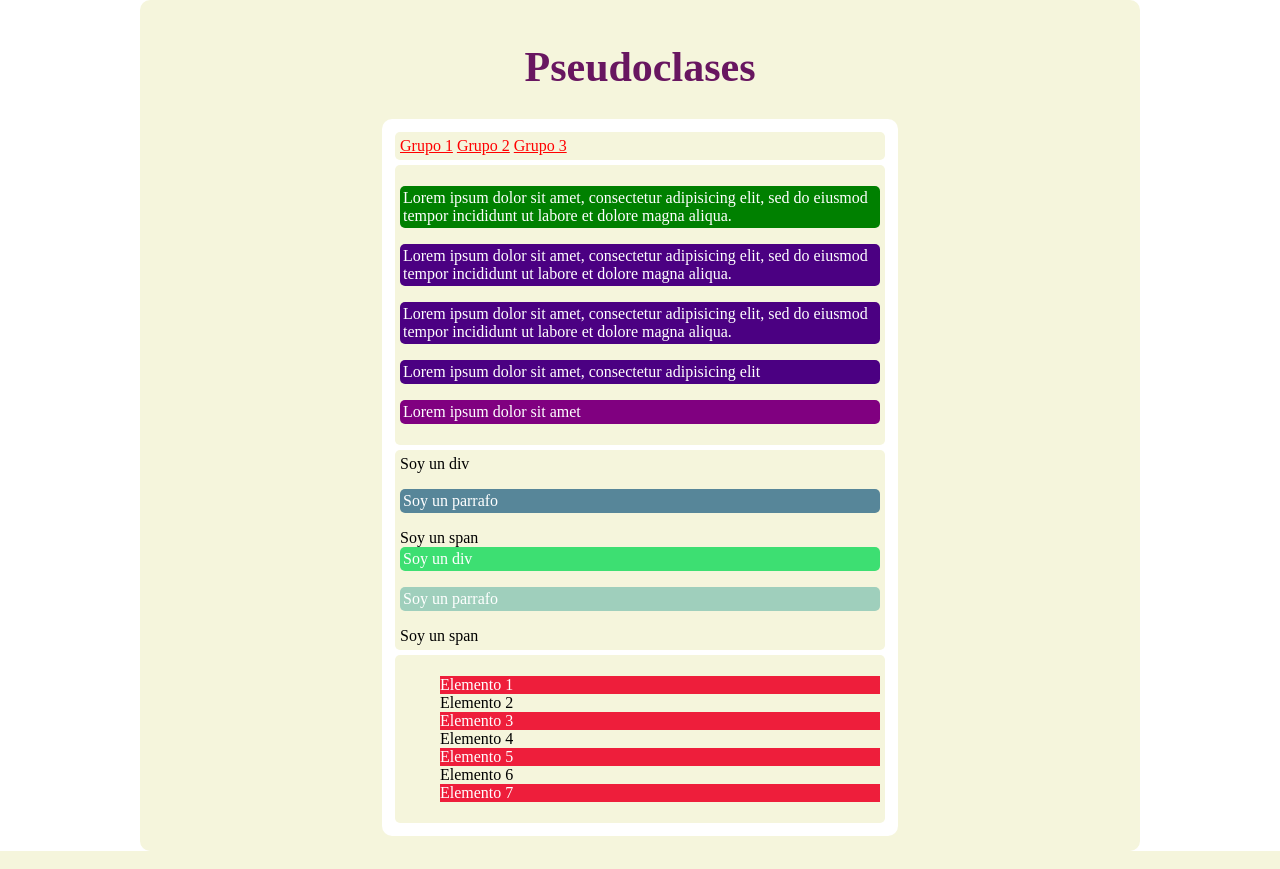
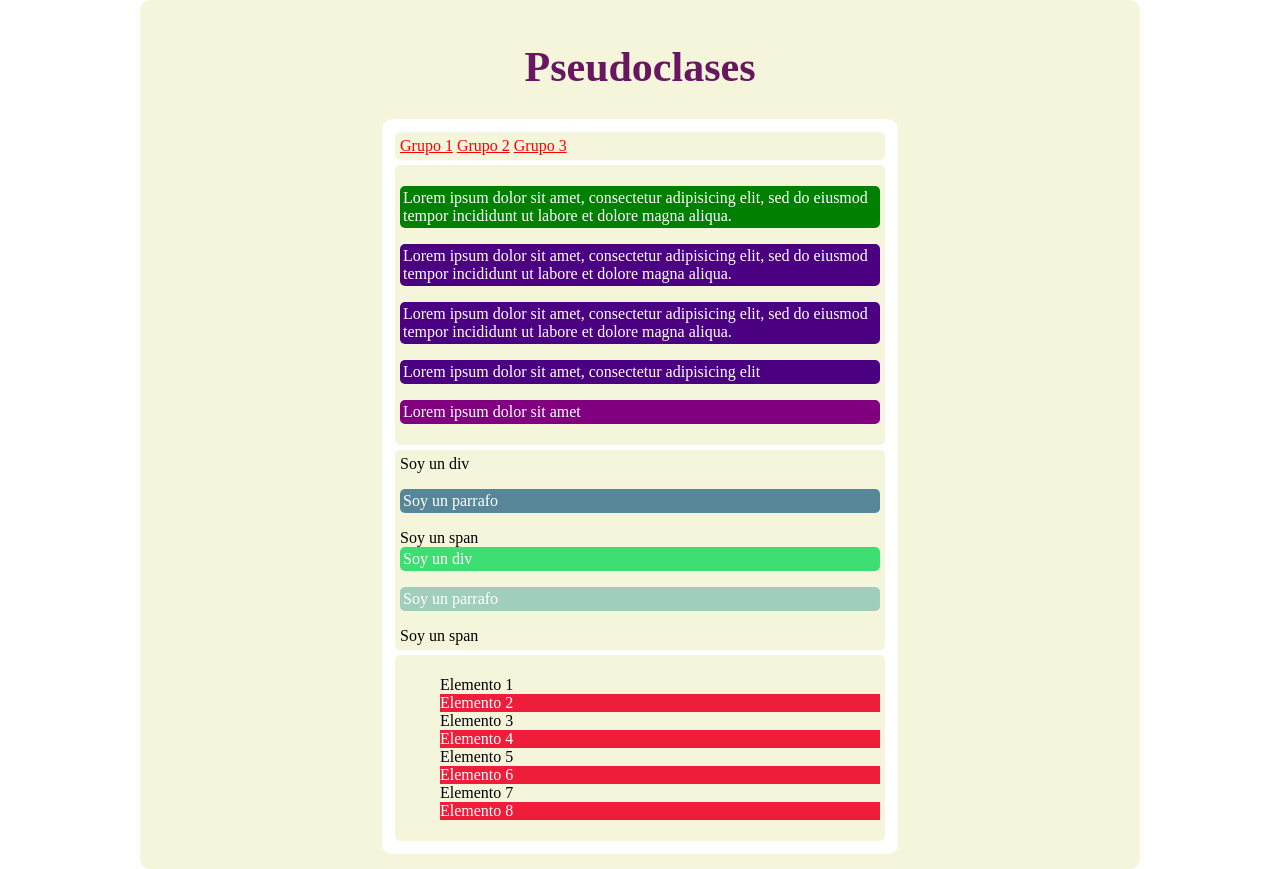
Before and after one commit to zulean1/Paginas-Web, a PHP site: page /views/psedoclases.html in a window 1280 px wide. Run offline with PHP 8.4, Linux system fonts and the light colour scheme.

Commit message:
Pseudoclases dando estilos a elementos que estan par

```diff
--- a/Practica guiada/css/estilo.css
+++ b/Practica guiada/css/estilo.css
@@ -108,7 +108,7 @@ body{
    list-style-type: none;
 }
 
-.lista :nth-child(odd)  {
+.lista :nth-child(even)  {
   background: #EE1E3B;
   color: white;
 }
--- a/Practica guiada/views/psedoclases.html
+++ b/Practica guiada/views/psedoclases.html
@@ -46,6 +46,7 @@
 					<li>Elemento 5</li>
 					<li>Elemento 6</li>
 					<li>Elemento 7</li>
+					<li>Elemento 8</li>
 				</ul>
 			</div>
 		</main>
```
